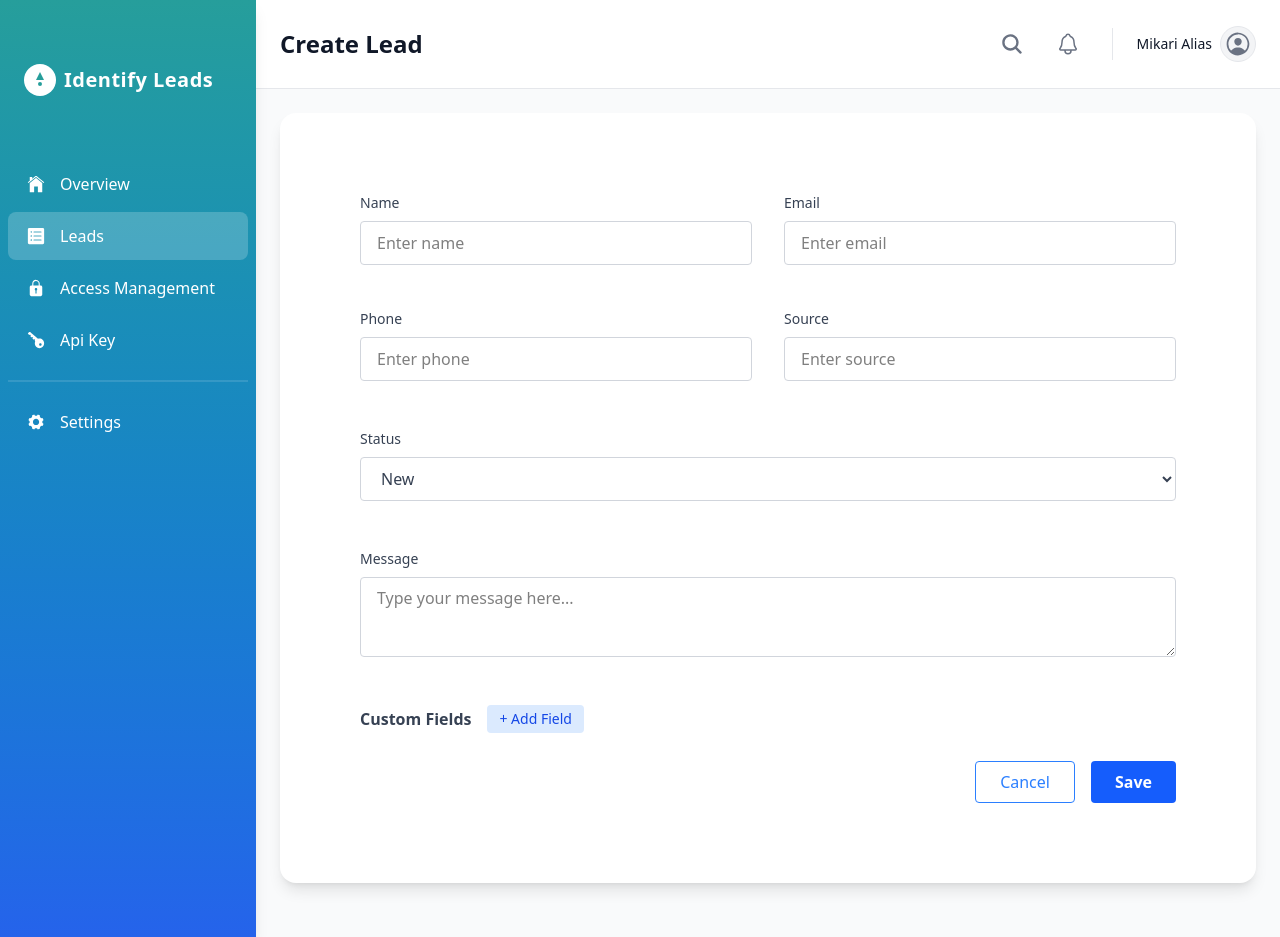
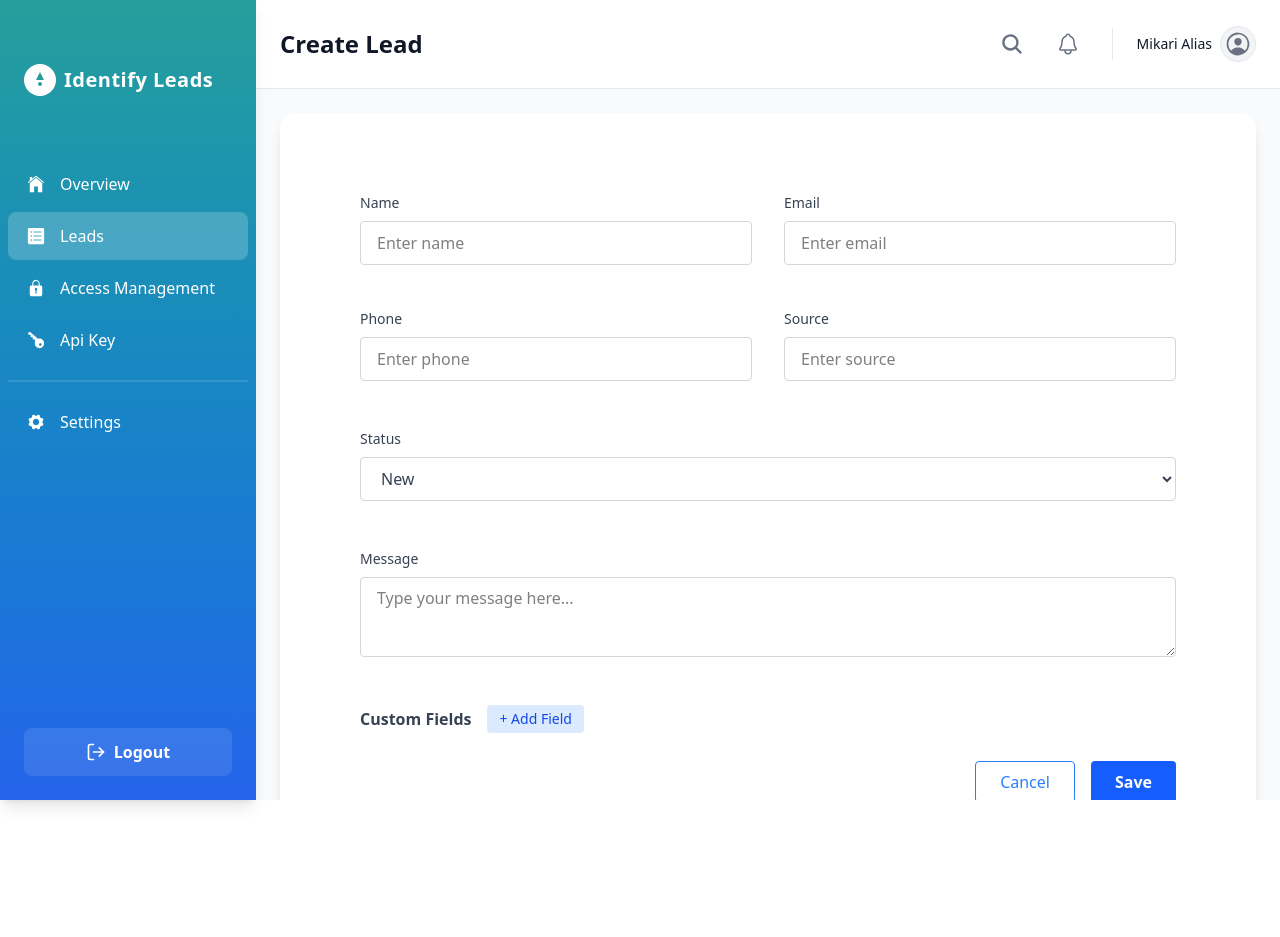
Before and after one commit to maker-dev/Leadro, a Next.js app in the folder client/: page /client/leads/create in a window 1280 px wide. After the commit the page ends 800 px from the top, so only its background shows below. Built offline with nearby package versions, Linux system fonts and the light colour scheme.

Commit message:
UPDT: LogOutButton for SideBar & not scrollable

```diff
--- a/client/app/admin/layout.tsx
+++ b/client/app/admin/layout.tsx
@@ -31,7 +31,7 @@ function LayoutContent({ children }: { children: ReactNode }) {
       />
 
       {/* Main area */}
-      <div className="flex flex-col flex-1 min-w-0">
+      <div className="flex flex-col flex-1 min-w-0 h-screen">
         {/* Header */}
         <Header
           title={title}
@@ -40,7 +40,9 @@ function LayoutContent({ children }: { children: ReactNode }) {
         />
 
         {/* Main content */}
-        <main className="flex-1 p-6 bg-gray-50">{children}</main>
+        <main className="flex-1 p-6 bg-gray-50 overflow-y-auto">
+          {children}
+        </main>
       </div>
     </div>
   );
--- a/client/app/client/layout.tsx
+++ b/client/app/client/layout.tsx
@@ -30,7 +30,7 @@ function LayoutContent({ children }: { children: ReactNode }) {
         role="client"
       />
       {/* Main area */}
-      <div className="flex flex-col flex-1 min-w-0">
+      <div className="flex flex-col flex-1 min-w-0 h-screen">
         {/* Header */}
         <Header
           title={title}
@@ -39,7 +39,9 @@ function LayoutContent({ children }: { children: ReactNode }) {
         />
 
         {/* Main content */}
-        <main className="flex-1 p-6 bg-gray-50">{children}</main>
+        <main className="flex-1 p-6 bg-gray-50 overflow-y-auto">
+          {children}
+        </main>
       </div>
     </div>
   );
--- a/client/components/layout/SideBar.tsx
+++ b/client/components/layout/SideBar.tsx
@@ -8,6 +8,7 @@ import {
   IoIosSettings,
   IoIosLock,
 } from "react-icons/io";
+import { LuLogOut } from "react-icons/lu";
 
 const adminNavItems = [
   {
@@ -84,7 +85,9 @@ const SideBar: React.FC<SideBarProps> = ({
   role,
 }) => {
   const navItems = role === "admin" ? adminNavItems : clientNavItems;
-
+  const logOut = () => {
+    console.log("logout");
+  };
   return (
     <>
       {/* ✅ CHANGE: Overlay for mobile */}
@@ -148,6 +151,18 @@ const SideBar: React.FC<SideBarProps> = ({
             </React.Fragment>
           ))}
         </nav>
+        {/* Logout Button*/}
+        <div className="mt-8 mb-6 px-6">
+          <button
+            className="w-full flex items-center justify-center gap-2 bg-white/10 hover:bg-white/20 text-white font-semibold rounded-lg px-4 py-3 focus:outline-none focus:ring-2 focus:ring-white/70 transition-colors cursor-pointer"
+            aria-label="Logout"
+            tabIndex={0}
+            onClick={logOut}
+          >
+            <LuLogOut className="w-5 h-5" />
+            Logout
+          </button>
+        </div>
       </aside>
     </>
   );
```
